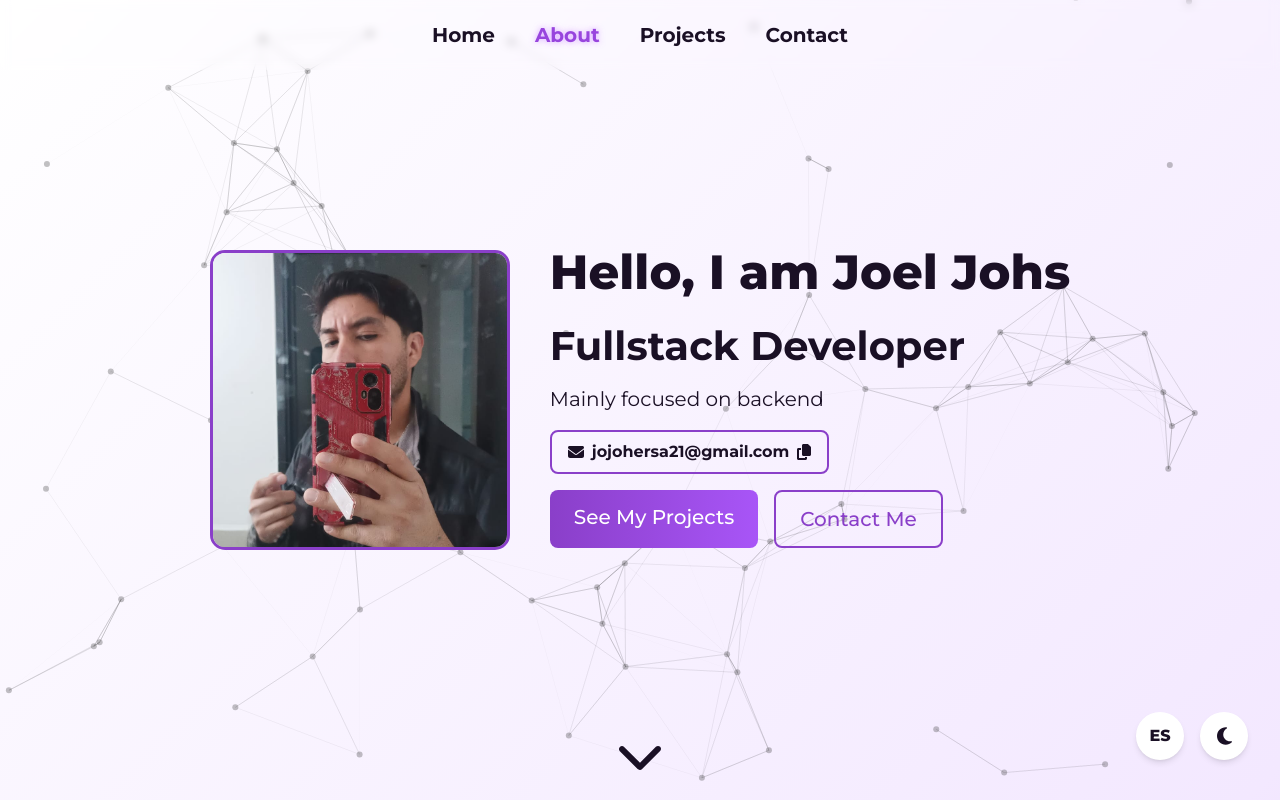
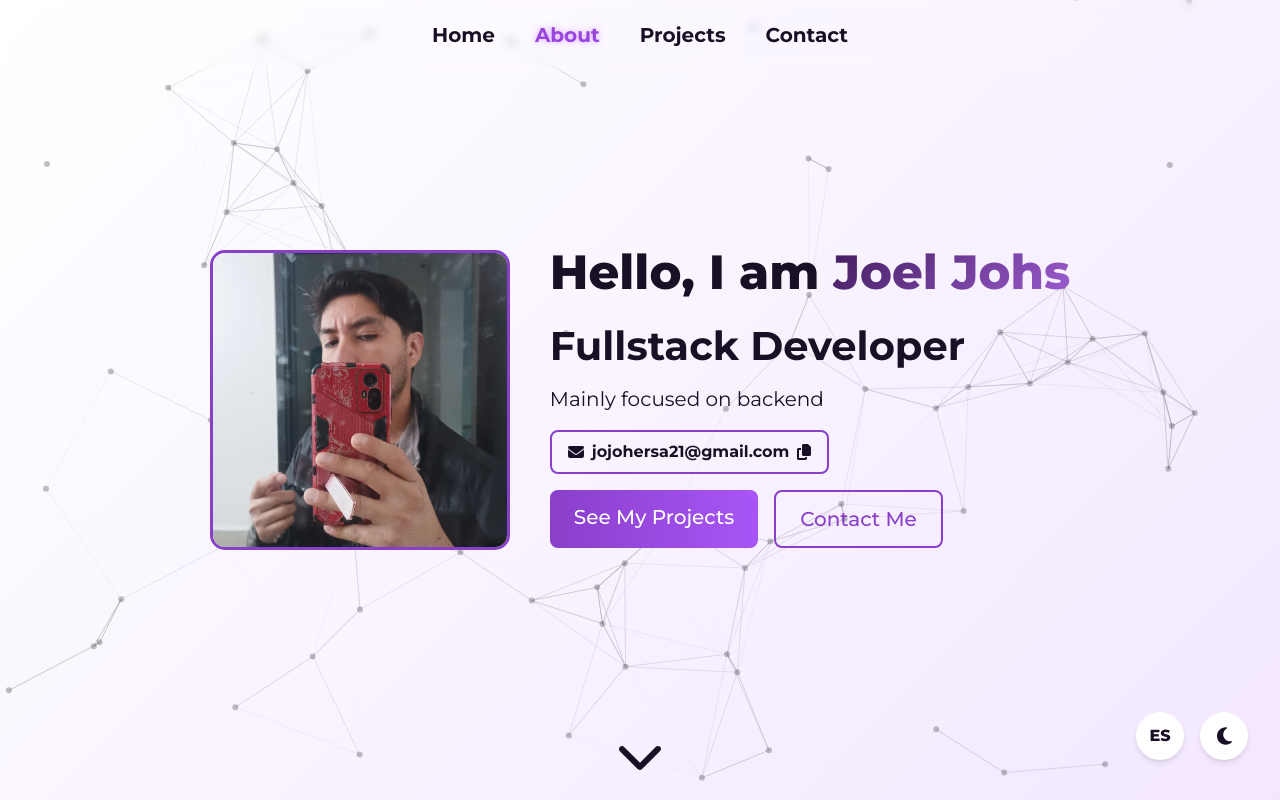
Before and after one commit to JoelJohs/portfolio_V1, a React (Vite) app: page / in a window 1280 px wide. Shown: the top 800 px of the page. Built offline with nearby package versions, Linux system fonts and the light colour scheme.

Commit message:
feat: Enhance text styling with gradient effects in Home component

```diff
--- a/src/index.css
+++ b/src/index.css
@@ -61,6 +61,11 @@ body.light {
   --card-bg: var(--card-bg-light);
   --nav-bg: var(--nav-bg-light);
   --bg-opacity: var(--bg-opacity-light);
+  --name-gradient: linear-gradient(
+    135deg,
+    #421c5d,
+    #9d5cd1
+  ); /* Updated gradient for better contrast */
 
   background-color: var(--primary);
   color: var(--text-primary);
@@ -78,6 +83,7 @@ body.dark {
   --card-bg: var(--card-bg-dark);
   --nav-bg: var(--nav-bg-dark);
   --bg-opacity: var(--bg-opacity-dark);
+  --name-gradient: linear-gradient(135deg, #8a3fc9, #d4afff);
 
   background-color: var(--primary);
   color: var(--text-primary);
@@ -268,6 +274,13 @@ body.dark .translation-toggle-button {
   border-radius: 15px; /* Ensure the corners are rounded */
 }
 
+/* Gradient Text */
+.gradient-text {
+  background: var(--name-gradient);
+  -webkit-background-clip: text;
+  -webkit-text-fill-color: transparent;
+}
+
 /* Responsive Styles */
 @media (max-width: 768px) {
   .card {
--- a/src/views/Home.jsx
+++ b/src/views/Home.jsx
@@ -24,7 +24,8 @@ const Home = () => {
       <div className="md:mx-5 flex justify-center md:justify-start">
         <div>
           <h1 className="mb-2 text-center md:text-left">
-            {t("home.greeting")} <span>{t("home.name")}</span>
+            {t("home.greeting")}{" "}
+            <span className="gradient-text">{t("home.name")}</span>
           </h1>
           <h2 className="mb-2 text-center md:text-left">
             {t("home.profession")}
```
